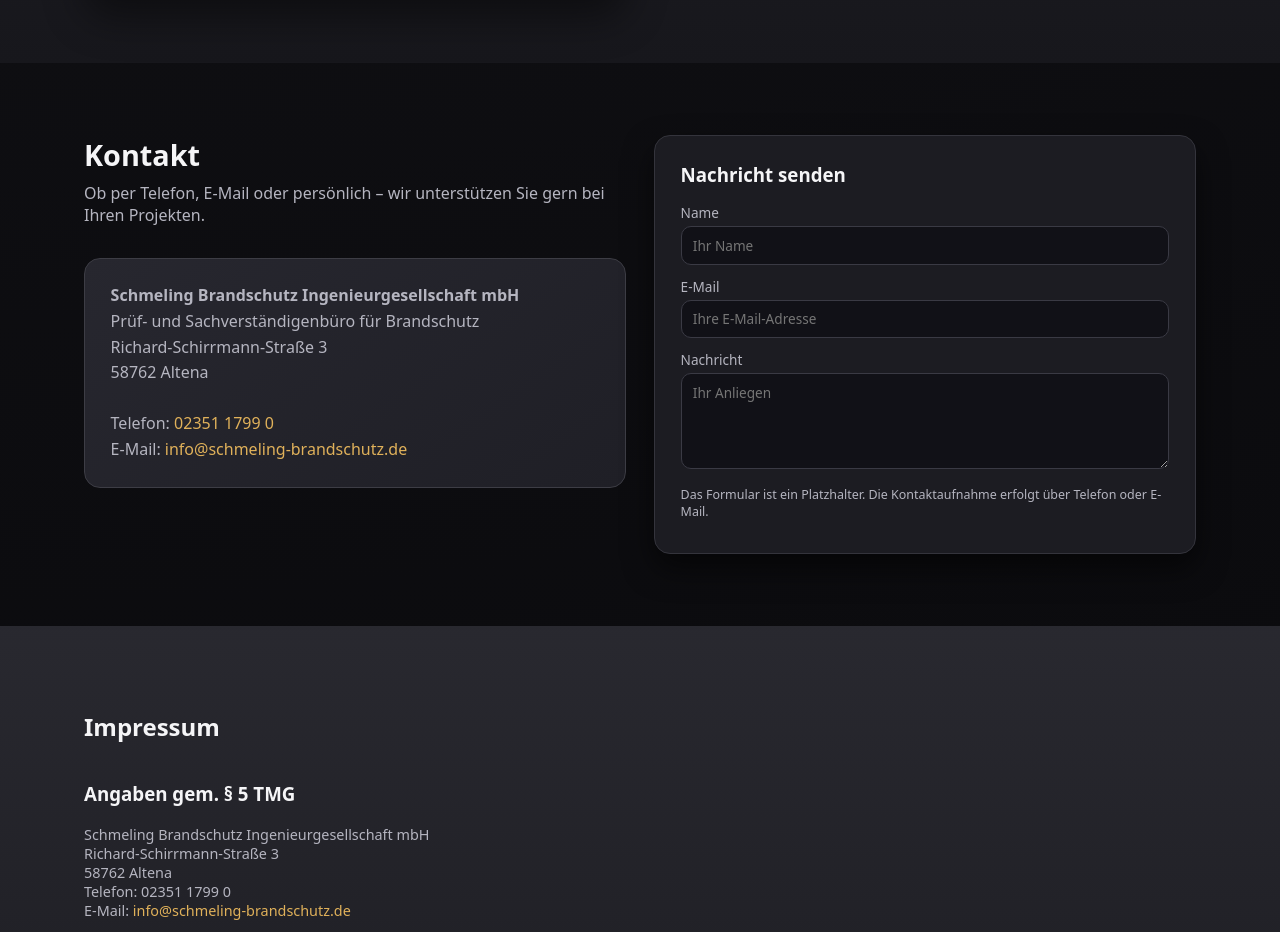
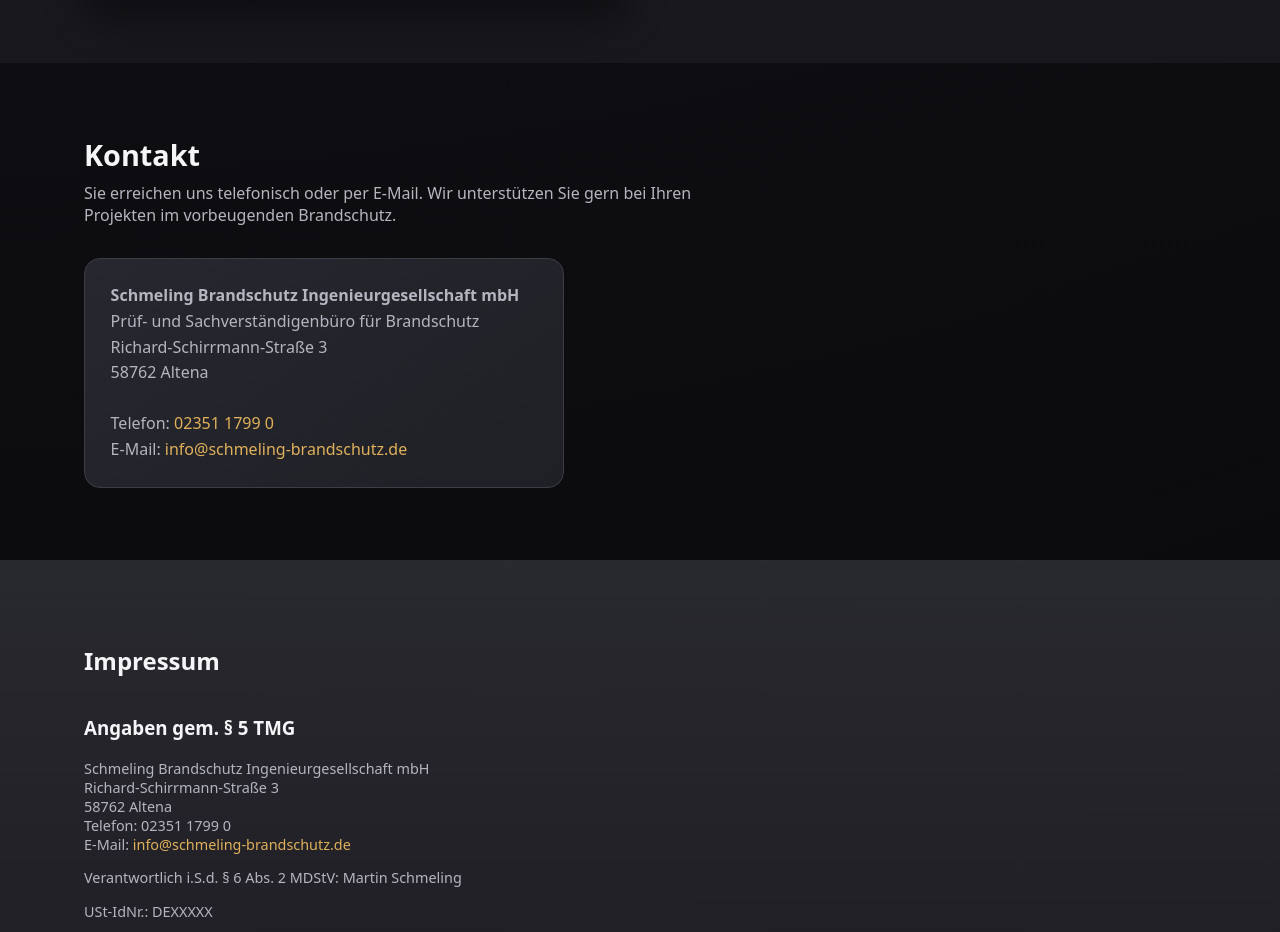
Before and after one commit to Jawi1972/schmeling-brandsutz, a plain HTML site: page index.html in a window 1280 px wide. Shown: the part 3061-3993 px from the top of the page. Drawn offline with Linux system fonts and the light colour scheme.

Commit message:
Update index.html

```diff
--- a/index.html
+++ b/index.html
@@ -157,45 +157,27 @@
 
     <!-- Kontakt -->
    <section id="kontakt" class="section">
-      <div class="container grid grid-2 align-start">
-        <div>
+  <div class="container">
     <div class="section-header">
       <h2>Kontakt</h2>
       <p>
-              Ob per Telefon, E-Mail oder persönlich – wir unterstützen Sie gern bei Ihren Projekten.
+        Sie erreichen uns telefonisch oder per E-Mail. Wir unterstützen Sie gern bei Ihren Projekten
+        im vorbeugenden Brandschutz.
       </p>
     </div>
-          <address class="contact-box">
+
+    <address class="contact-box" style="max-width: 480px;">
       <strong>Schmeling Brandschutz Ingenieurgesellschaft mbH</strong><br>
       Prüf- und Sachverständigenbüro für Brandschutz<br>
       Richard-Schirrmann-Straße 3<br>
       58762 Altena<br><br>
+
       Telefon: <a href="tel:+49235117990">02351 1799 0</a><br>
       E-Mail: <a href="mailto:info@schmeling-brandschutz.de">info@schmeling-brandschutz.de</a>
     </address>
   </div>
+</section>
 
-        <div>
-          <!-- einfache, nicht-funktionale Formular-Attrappe -->
-          <form class="contact-form">
-            <h3>Nachricht senden</h3>
-            <label>
-              Name
-              <input type="text" name="name" placeholder="Ihr Name">
-            </label>
-            <label>
-              E-Mail
-              <input type="email" name="email" placeholder="Ihre E-Mail-Adresse">
-            </label>
-            <label>
-              Nachricht
-              <textarea name="message" rows="4" placeholder="Ihr Anliegen"></textarea>
-            </label>
-            <p class="form-hint">Das Formular ist ein Platzhalter. Die Kontaktaufnahme erfolgt über Telefon oder E-Mail.</p>
-          </form>
-        </div>
-      </div>
-    </section>
 
     <!-- Impressum -->
     <section id="impressum" class="section section-muted">
```
Lines whose indentation alone changed are shown as unchanged.
